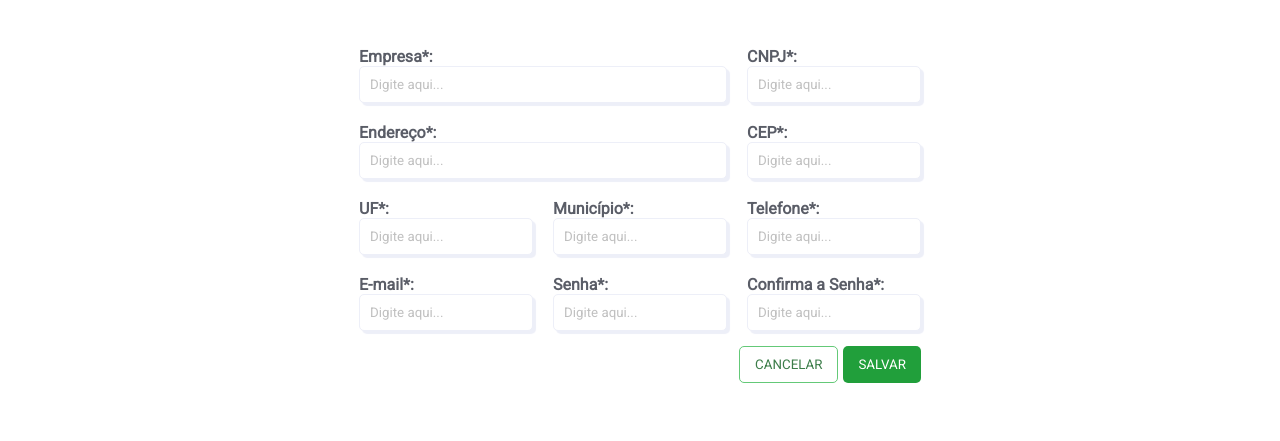
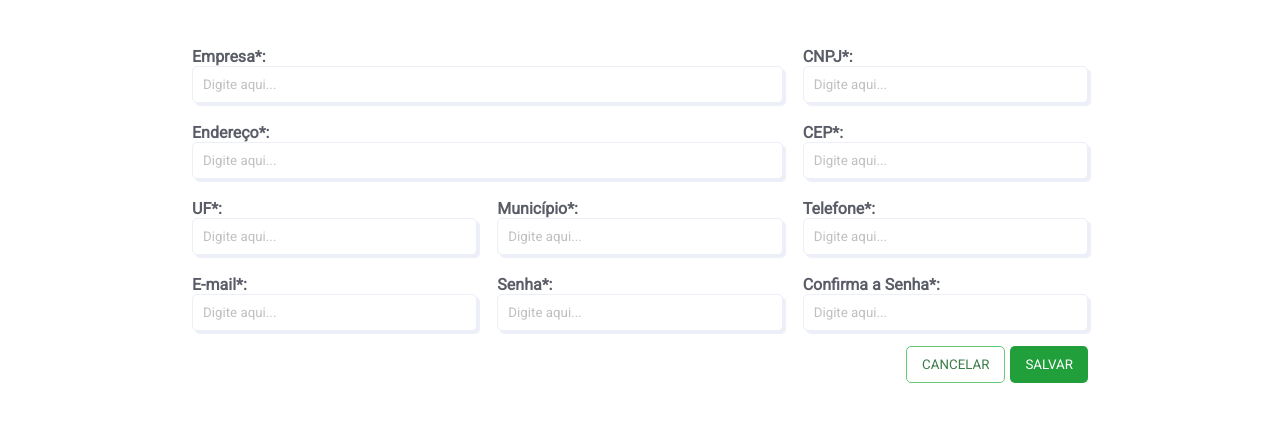
Before and after one commit to JosueLauren/projeto-Integrador-senac, a plain HTML site: page pages/alterarCadastro.html in a window 1280 px wide. Shown: the part 359-800 px from the top of the page. Drawn offline with Linux system fonts and the light colour scheme; no server answers.

Commit message:
ajuste do width da page atualizar cadastro

```diff
--- a/css/cadastro.css
+++ b/css/cadastro.css
@@ -5,7 +5,7 @@ li.agendamento :before{
     box-shadow: 0px 3px 1px rgba(0, 0, 0, 0.2);
 }
 
-form.form-cadastro{
+form.form-cadastro, form.form-cadastro-update{
     width: 70%;
 }
 .div-inputs {
--- a/css/cadastroCooperativa.css
+++ b/css/cadastroCooperativa.css
@@ -9,7 +9,7 @@ li.cooperativas :before{
     color: var(--color-primary-cooperativas-00);
 }
 
-form.form-cadastro{
+form.form-cadastro, form.form-cadastro-update{
     width: 70%;
 }
 .div-inputs {
```
